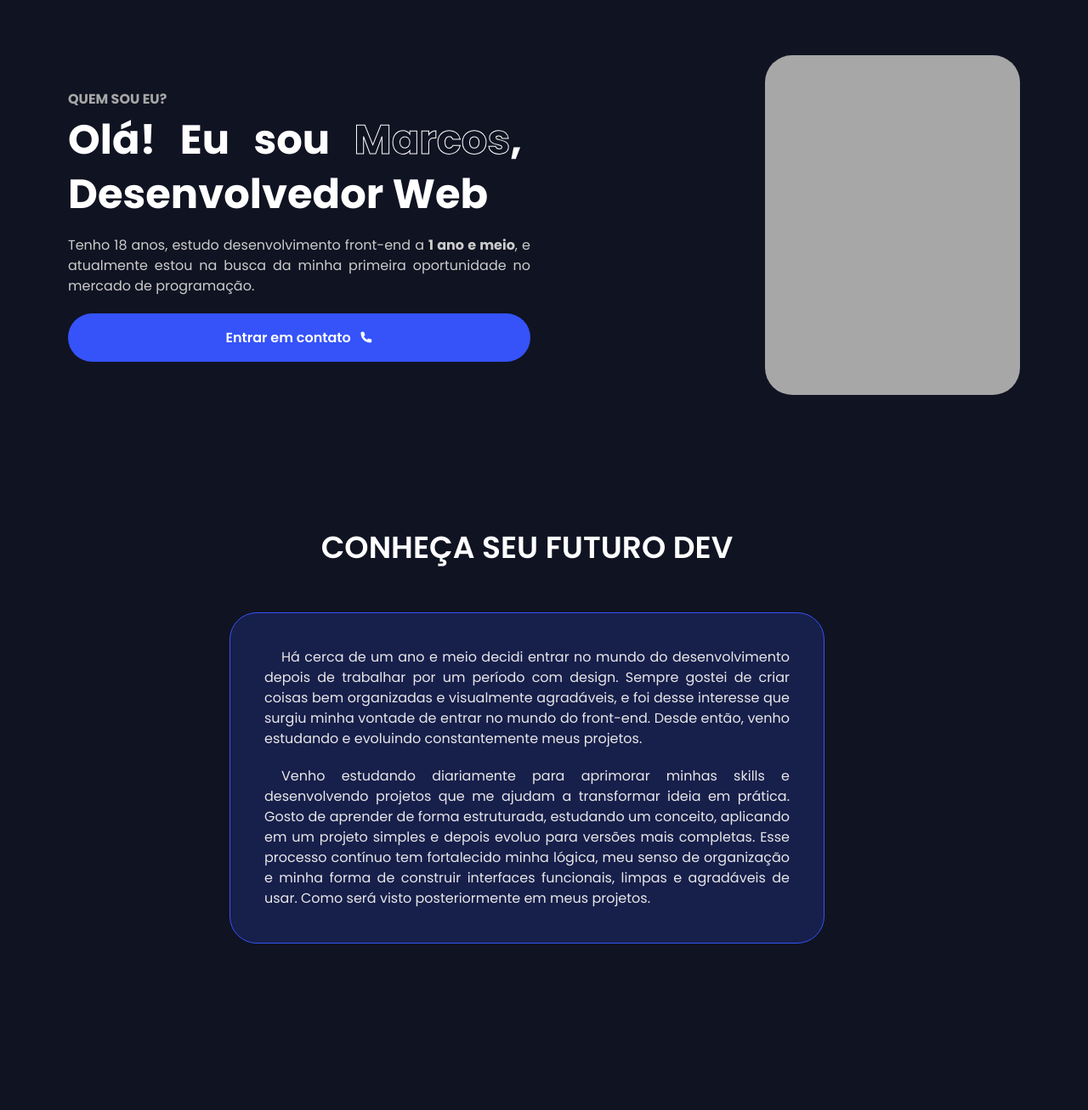
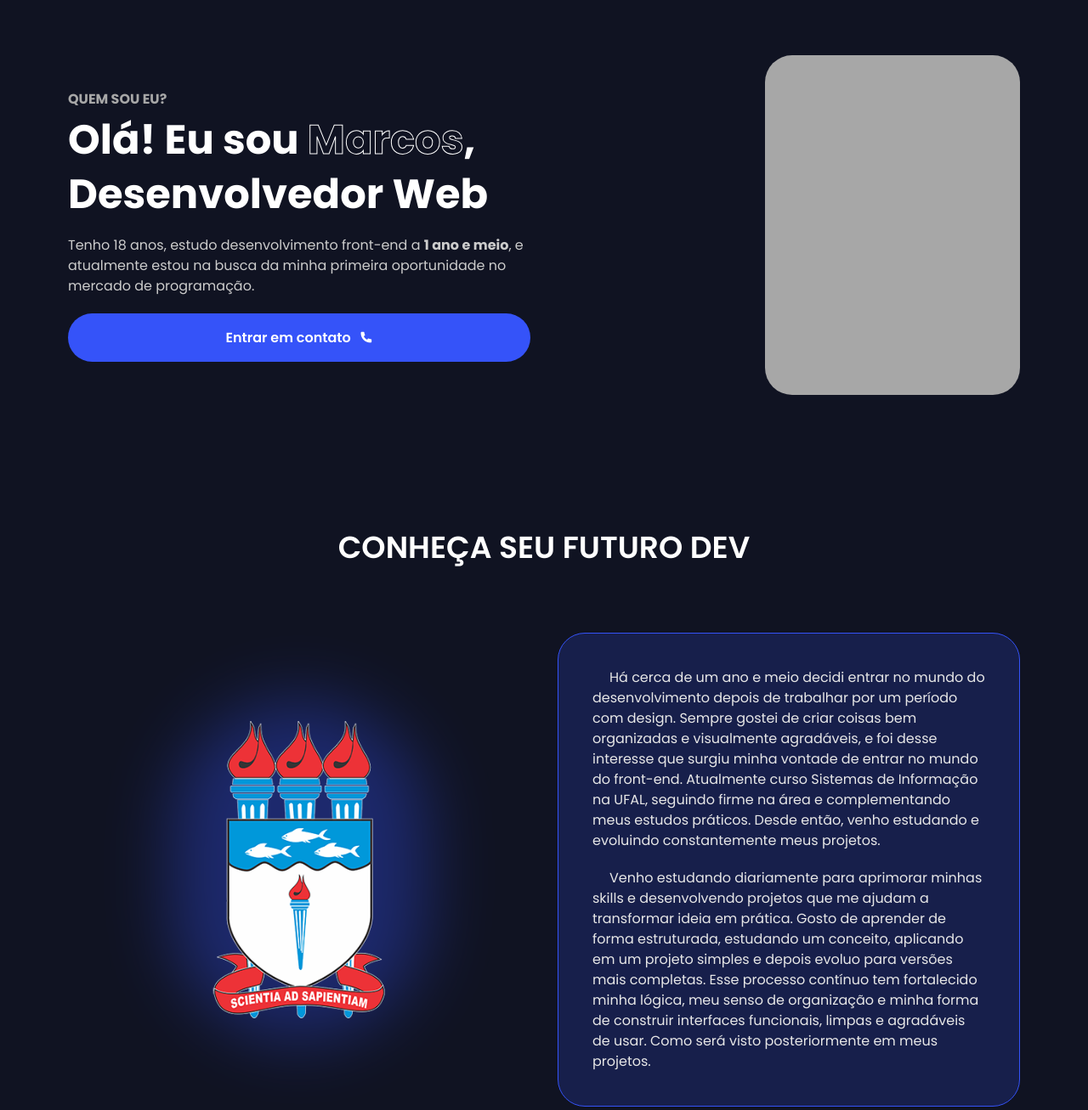
Before and after one commit to marcos-gc7/devweb-portfolio, a website: page src/index.html in a window 1280 px wide. Shown: the part 140-1447 px from the top of the page at 85% size. Before the commit the page ends 1331 px from the top, so only its background shows below. Drawn offline with nearby package versions, Linux system fonts and the light colour scheme.

Commit message:
feat: i created a new 'about me' section, using a grid layout and flexbox to organize it

```diff
--- a/src/index.html
+++ b/src/index.html
@@ -48,11 +48,11 @@
   </header>
 
   <main>
-    <section class="grid grid-cols-2 gap-8 pt-20 pr-10 pb-20 pl-10">
+    <section id="start" class="grid grid-cols-2 gap-8 pt-20 pr-10 pb-20 pl-10">
       <div class="flex flex-col justify-center">
         <h3 class="font-bold text-[#a7a7a7] mb-1">QUEM SOU EU?</h3>
-        <h1 class="text-white font-bold text-5xl leading-16 pr-2.5 mb-4 text-justify">Olá! Eu sou <span class="text-stroke">Marcos</span>, Desenvolvedor Web</h1>
-        <p class="text-[#cccccc] text-justify mb-5">Tenho 18 anos, estudo desenvolvimento front-end a <strong>1 ano e meio</strong>, e atualmente estou na busca da minha primeira oportunidade no mercado de programação.</p>
+        <h1 class="text-white font-bold text-5xl leading-16 pr-2.5 mb-4">Olá! Eu sou <span class="text-stroke">Marcos</span>, Desenvolvedor Web</h1>
+        <p class="text-[#cccccc] mb-5">Tenho 18 anos, estudo desenvolvimento front-end a <strong>1 ano e meio</strong>, e atualmente estou na busca da minha primeira oportunidade no mercado de programação.</p>
         <button class="bg-[#3553f9] text-white pt-4 pr-8 pb-4 pl-8 font-semibold text-base rounded-4xl hover:cursor-pointer transition-color ease-in-out duration-300 hover:bg-[#2040ee]">Entrar em contato <i class="ri-phone-fill pl-1.5"></i></button>
       </div>
       <div class="flex justify-end">
@@ -60,15 +60,18 @@
       </div>
     </section>
 
-    <section class="pt-20 pr-10 pb-20 pl-">
-      <div class="flex flex-col items-center">
+    <section id="about-me" class="pt-20 pr-10 pb-20 pl-10">
         <h2 class="text-white text-center font-semibold text-4xl mb-4">CONHEÇA SEU FUTURO DEV</h2>
-        <div class="mt-10 p-10 max-w-[700px] bg-[#3552f931] rounded-4xl border border-[#3553f9]">
-          <p class=" text-[#e7e7e7] text-justify indent-5 mb-5">Há cerca de um ano e meio decidi entrar no mundo do desenvolvimento depois de trabalhar por um período com design. Sempre gostei de criar coisas bem organizadas e visualmente agradáveis, e foi desse interesse que surgiu minha vontade de entrar no mundo do front-end. Desde então, venho estudando e evoluindo constantemente meus projetos.</p>
-
-          <p class=" text-[#e7e7e7] text-justify indent-5">Venho estudando diariamente para aprimorar minhas skills e desenvolvendo projetos que me ajudam a transformar ideia em prática. Gosto de aprender de forma estruturada, estudando um conceito, aplicando em um projeto simples e depois evoluo para versões mais completas. Esse processo contínuo tem fortalecido minha lógica, meu senso de organização e minha forma de construir interfaces funcionais, limpas e agradáveis de usar. Como será visto posteriormente em meus projetos.</p>
+        <div class="grid grid-cols-2 gap-8 mt-20 relative">
+          <div class="relative flex flex-col items-center justify-center">
+            <img class="max-w-[350px]" src="images/ufal.png">
+            <span class="absolute left-1/2 -translate-x-1/2 w-[300px] h-[400px] bg-[#3553f9] blur-2xl opacity-35 rounded-full -z-10"></span>
+          </div>
+          <div class="p-10 max-w-[700px] bg-[#3552f931] rounded-4xl border border-[#3553f9]">
+            <p class=" text-[#e7e7e7] indent-5 mb-5">Há cerca de um ano e meio decidi entrar no mundo do desenvolvimento depois de trabalhar por um período com design. Sempre gostei de criar coisas bem organizadas e visualmente agradáveis, e foi desse interesse que surgiu minha vontade de entrar no mundo do front-end. Atualmente curso Sistemas de Informação na UFAL, seguindo firme na área e complementando meus estudos práticos. Desde então, venho estudando e evoluindo constantemente meus projetos.</p>
+            <p class=" text-[#e7e7e7] indent-5">Venho estudando diariamente para aprimorar minhas skills e desenvolvendo projetos que me ajudam a transformar ideia em prática. Gosto de aprender de forma estruturada, estudando um conceito, aplicando em um projeto simples e depois evoluo para versões mais completas. Esse processo contínuo tem fortalecido minha lógica, meu senso de organização e minha forma de construir interfaces funcionais, limpas e agradáveis de usar. Como será visto posteriormente em meus projetos.</p>
+          </div>
         </div>
-      </div>
     </section>
   </main>
 </body>
```
Also changed, not shown: src/images/ufal.png (added), src/output.css.
